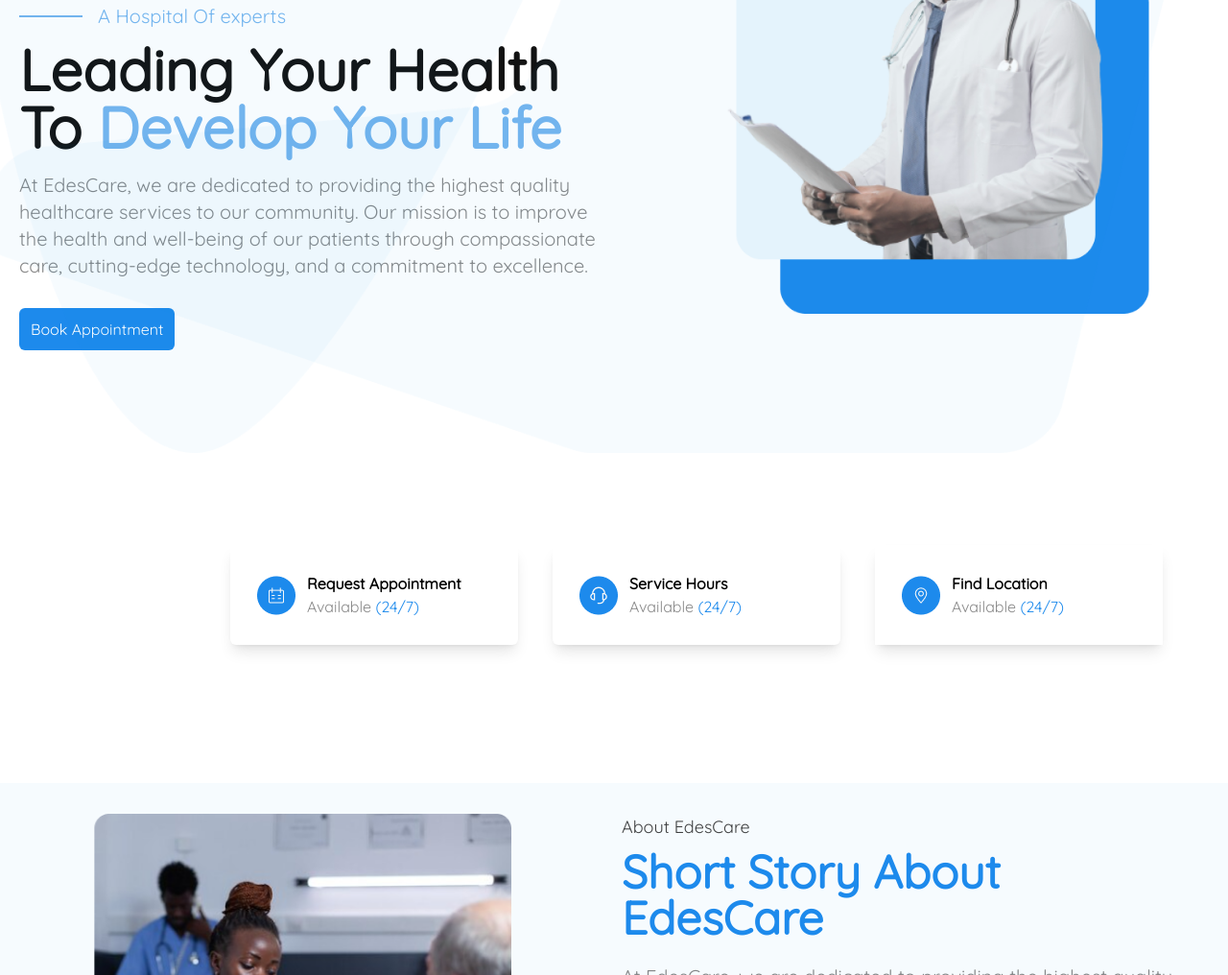
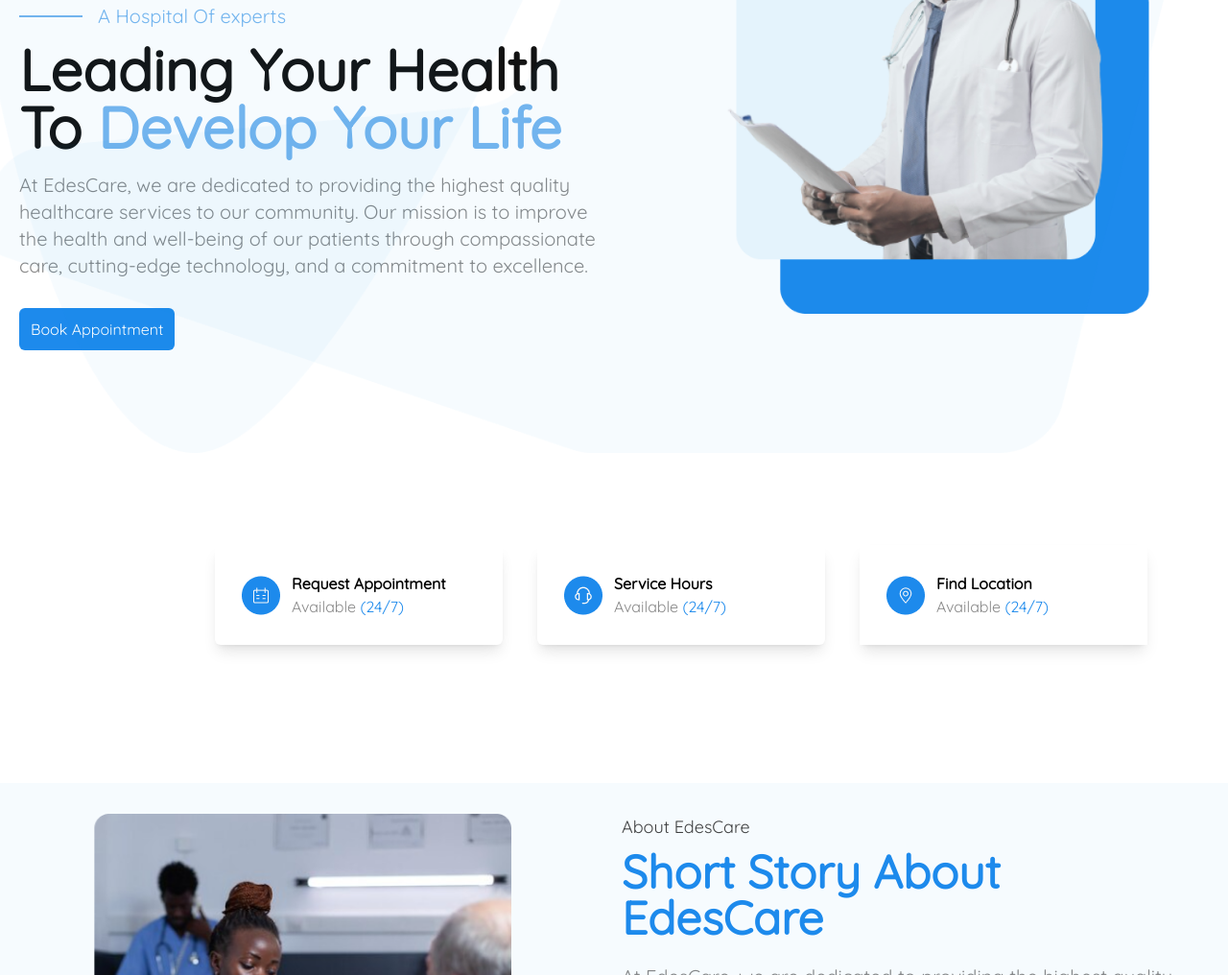
Before and after one commit to alimuhammeddev/Edescare, a plain HTML site: page index.html in a window 1280 px wide. Shown: the part 376-1392 px from the top of the page at 96% size. Drawn offline with nearby package versions, Linux system fonts and the light colour scheme.

Commit message:
work on services section

```diff
--- a/index.html
+++ b/index.html
@@ -82,7 +82,7 @@
     </div>
 
     <div>
-        <div class="container mx-auto lg:p-36 p-4 md:-mt-36 mt-0 lg:mt-0 xl:ml-24 lg:-ml-8 xl:ml-a">
+        <div class="container mx-auto lg:p-36 p-4 md:-mt-36 mt-0 lg:mt-0 xl:ml-20 lg:-ml-8 xl:ml-a">
             <div class="grid grid-cols-1 md:grid-cols-3 lg:grid-cols-3 gap-4">
                 <div class="p-7 flex items-center bg-[#FFFFFF] z-10 shadow-lg xl:w-[300px] rounded-md hover:transform transition-transform ease-out hover:scale-105">
                     <img src="/img/calender.png" alt="">
```
